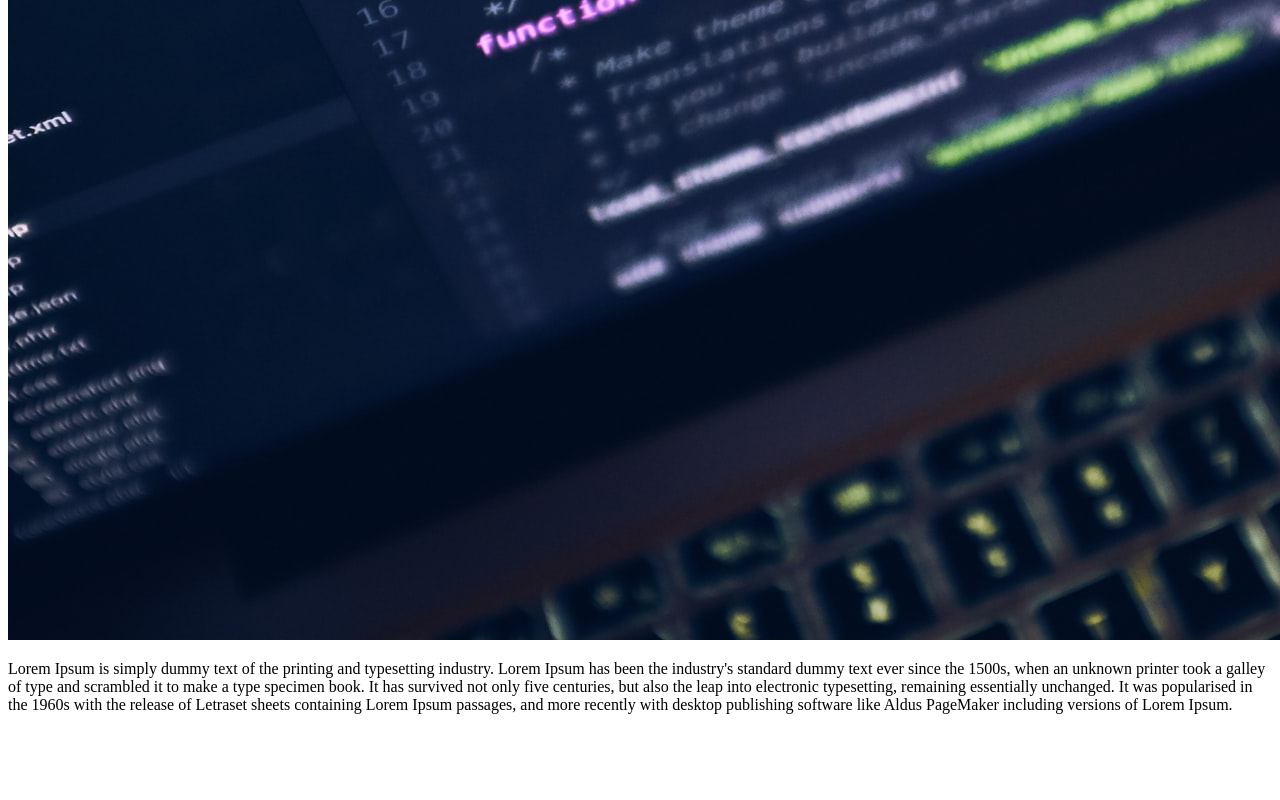
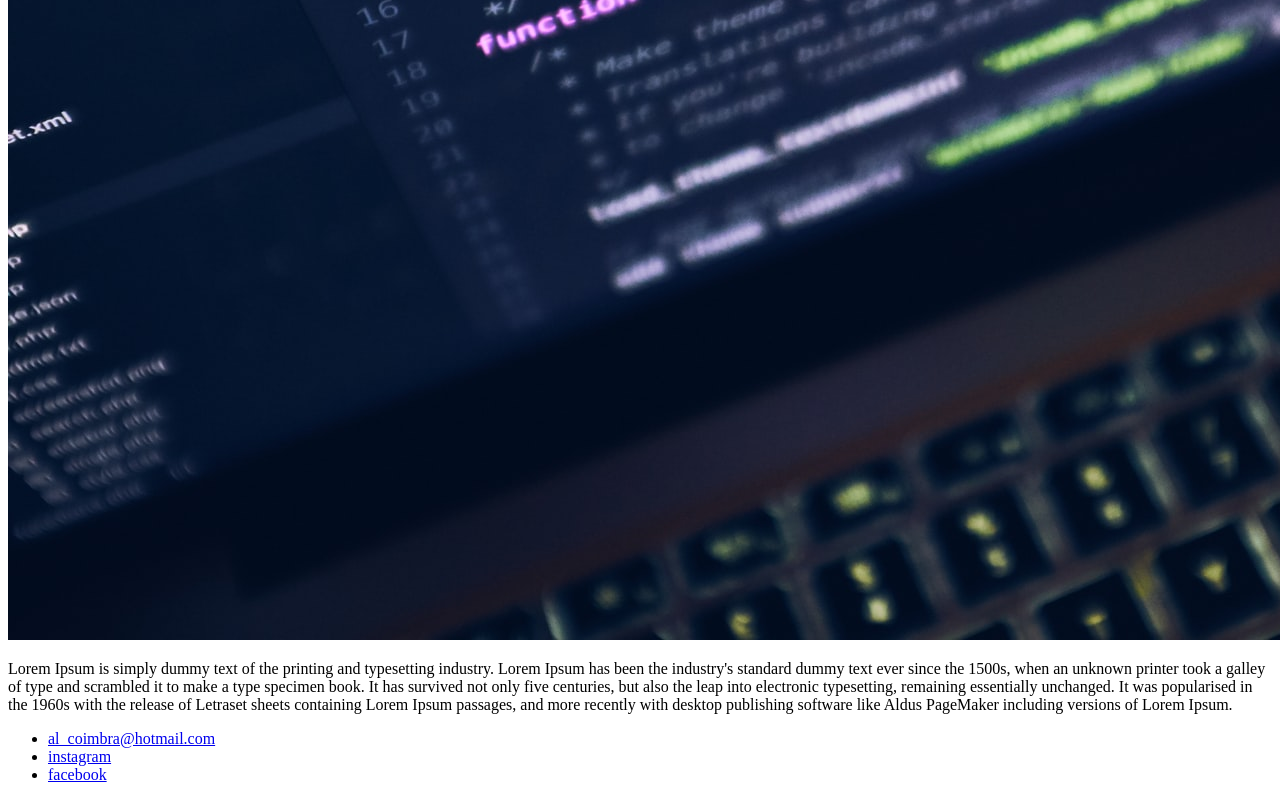
Before and after one commit to alcoimbra88/aula-html5-css3, a plain HTML site: page MinhaPagina.html in a window 1280 px wide. Shown: the part 1180-1980 px from the top of the page. Before the commit the page ends 1910 px from the top, so only its background shows below. Drawn offline with Linux system fonts and the light colour scheme.

Commit message:
inseri lista footer

```diff
--- a/MinhaPagina.html
+++ b/MinhaPagina.html
@@ -14,7 +14,7 @@
                 <h2>Posts</h2>
             </header>
 
-        </section>
+
             <article>
                 <header>
                     <h3>Post #1</h3>
@@ -27,6 +27,20 @@
                     passages, and more recently with desktop publishing software like Aldus PageMaker including versions of Lorem Ipsum.
                 </p>
             </article>
+        </section>
+        <footer>
+            <ul>
+                <li>
+                    <a href="mailto:al_coimbra@hotmail.com">al_coimbra@hotmail.com</a>
+                </li>
+                <li>
+                    <a href="www.instagram.com" target="_blank">instagram</a>
+                </li>
+                <li>
+                    <a href="www.facebook.com" target="_blank">facebook</a>
+                </li>
+            </ul>
+        </footer>
     </body>
 
 </html>
```
Lines whose indentation alone changed are shown as unchanged.
